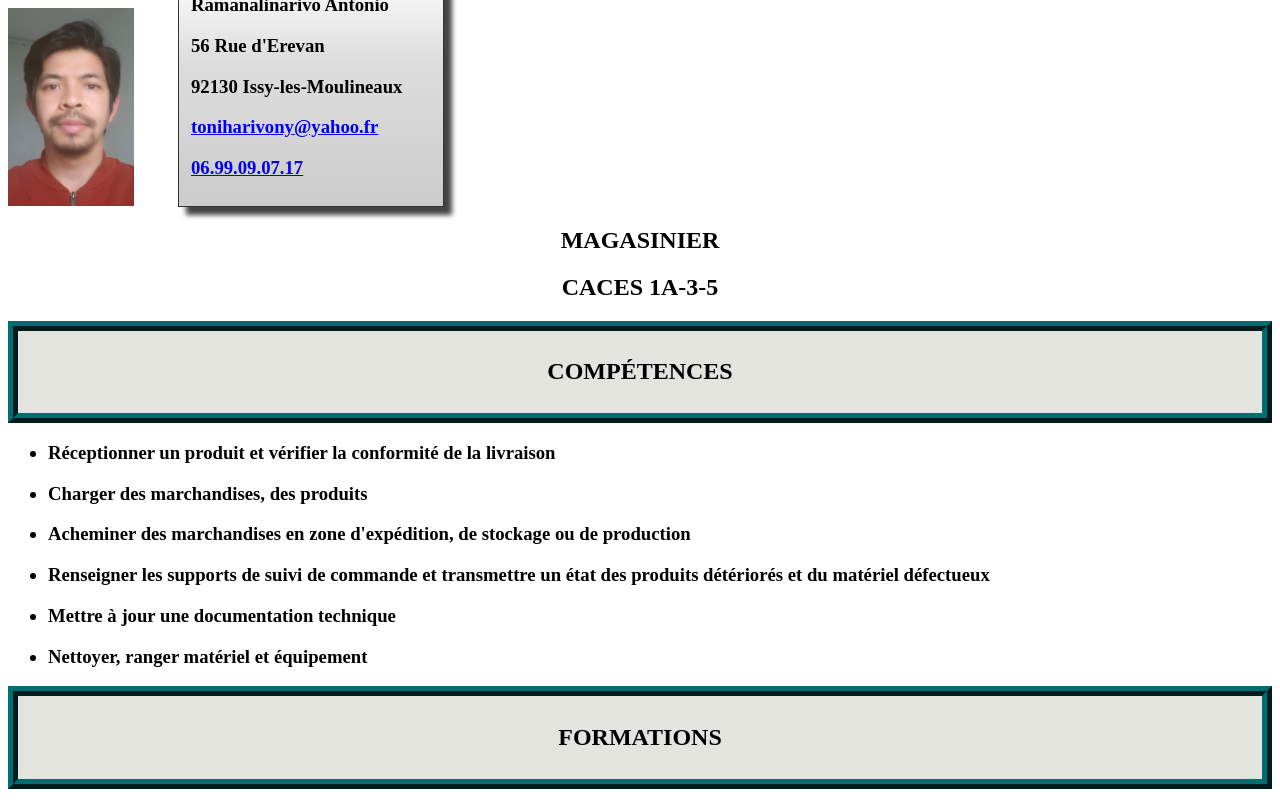
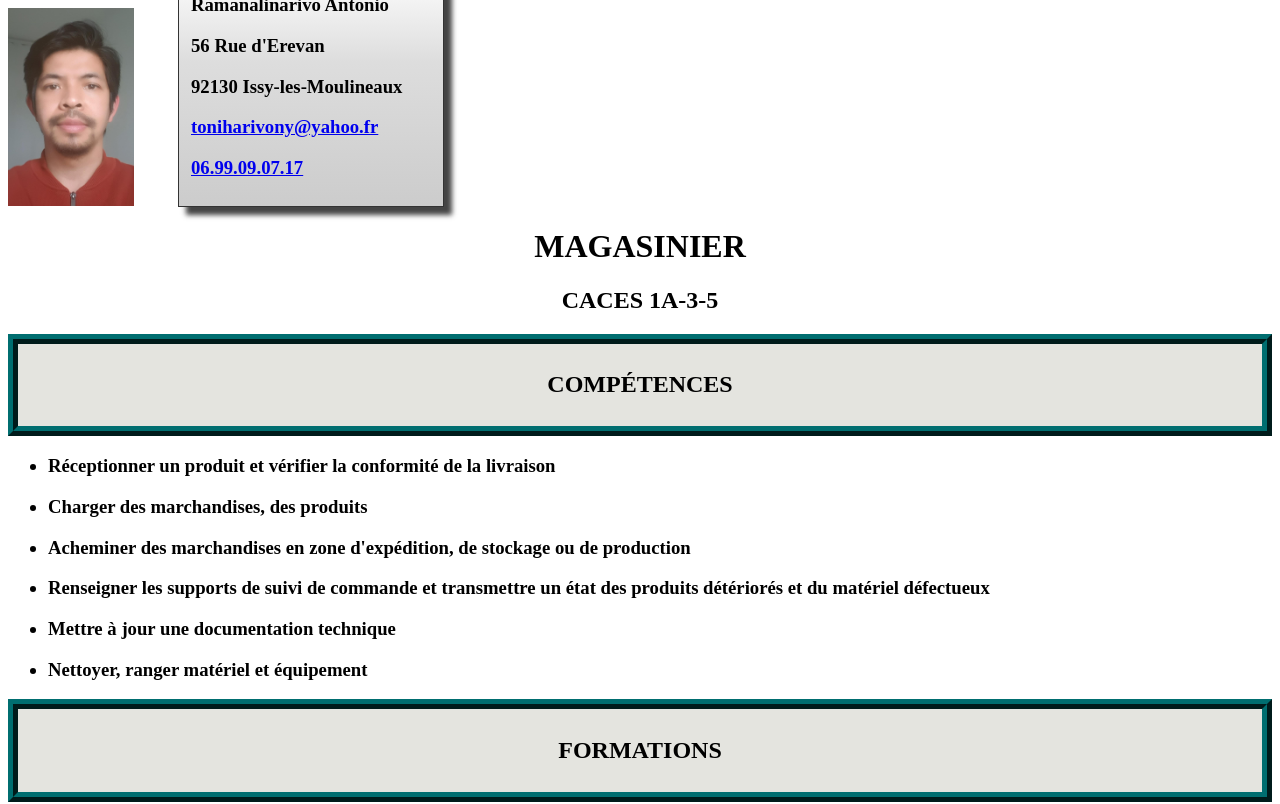
Before and after one commit to toniharivony/ramanalinarivo.github.io, a plain HTML site: page index.html in a window 1280 px wide. Shown: the top 804 px of the page. Drawn offline with Linux system fonts and the light colour scheme.

Commit message:
Update index.html

```diff
--- a/index.html
+++ b/index.html
@@ -20,7 +20,7 @@
 
 <link rel="stylesheet" href="stylecv.css">
 
-<div class="metier"><h2>MAGASINIER</h2> </div>
+<div class="metier"><h1>MAGASINIER</h1> </div>
 <div class="divers"><h2>CACES 1A-3-5</h2> </div>
 
 <div class="COMPÉTENCES"><h2>COMPÉTENCES</h2></div>
```
